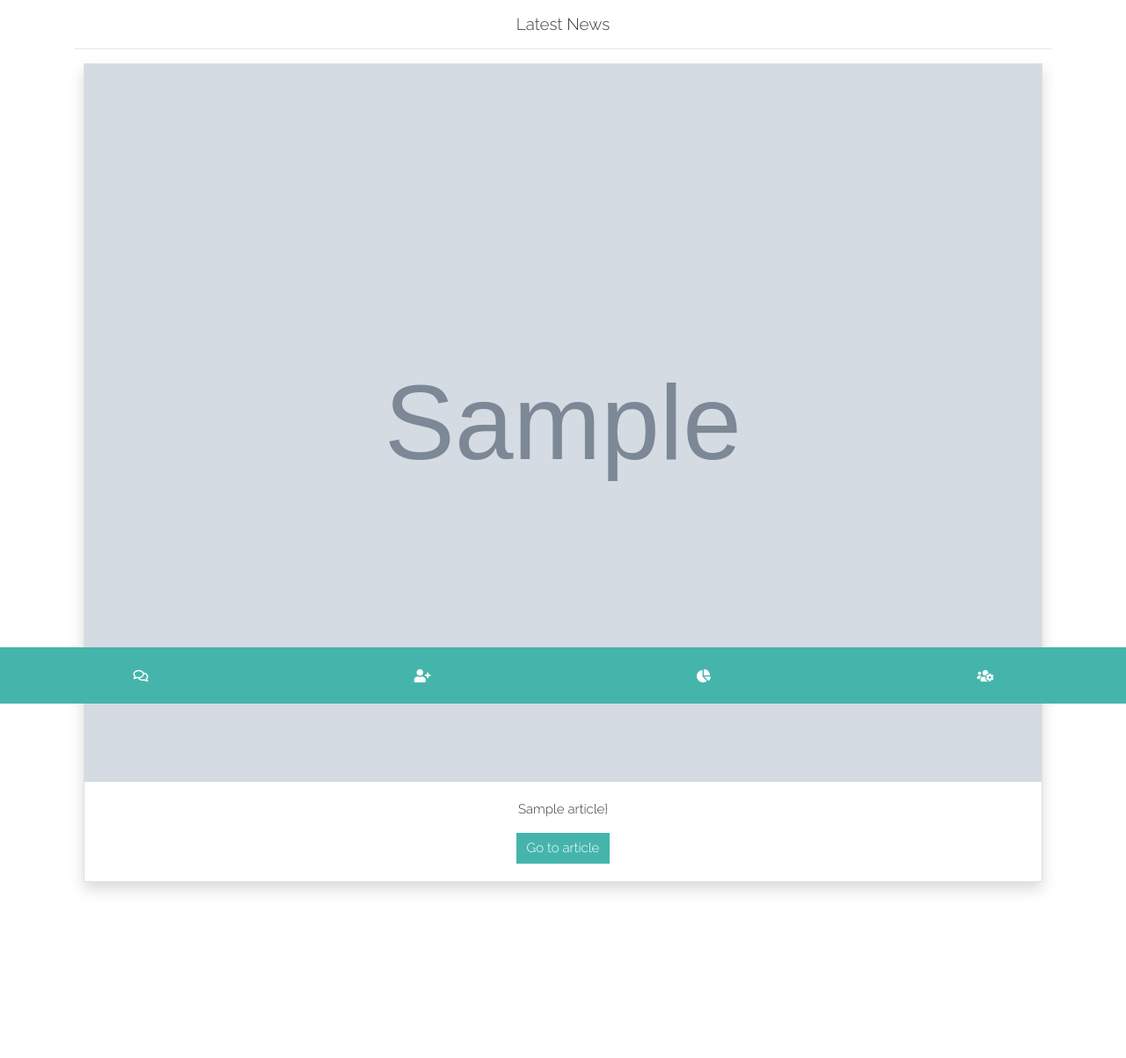
After one commit to davidosongschool/SocialEyes, a Flask app: page /get_news in a window 1280 px wide. The commit adds this page. Shown: the whole page at 88% size. Run offline with Flask 2, Linux system fonts and the light colour scheme; grey boxes marked "Sample" are stand-in pictures; a database or web service that is not in the repository returns one stand-in record (values such as "Sample title"); data that the repository does not hold is empty; some libraries are stand-ins or nearby versions.

Commit message:
news API added and styled

```diff
--- a/app.py
+++ b/app.py
@@ -5,6 +5,7 @@ from flask_pymongo import PyMongo
 from bson.objectid import ObjectId
 from flask import Flask, render_template, redirect, request, url_for, session
 from os import path
+import requests
 if path.exists("env.py"):
     import env
 
@@ -152,6 +153,17 @@ def about_me():
     return redirect(url_for('dashboard'))
 
 
+@ app.route('/get_news')
+def get_news():
+    url = ('http://newsapi.org/v2/top-headlines?'
+           'country=ie&'
+           'apiKey=a486387335cd46e0a3c0cb8614fdc4ef')
+
+    response = requests.get(url)
+
+    return render_template('news.html', response=response.json())
+
+
 if __name__ == '__main__':
     app.secret_key = 'Clodyoneill1'  # Needs to be an environment var
     app.run(host=os.environ.get('IP'),
--- a/static/css/style.css
+++ b/static/css/style.css
@@ -11,7 +11,8 @@ Key:
 3. Posts
 3.1 Write a post
 3.2 View Posts
-4. Footer Menu
+4. News
+5. Footer Menu
 
 ------------------------------------ */
 
@@ -190,9 +191,23 @@ background-color: aliceblue;
     font-size: 12px;
 }
 
+/* 4. ----------------- News */
+.news-container {
+    margin-bottom: 200px;
+}
+
+.news-card{
+    margin: 10px;
+}
+
+.news-button {
+    color: white !important;
+    border: none !important;
+    background-color: #45B5AC !important;
+}
 
 
-/* 4. Footer Menu ---------------- */
+/* 5. Footer Menu ---------------- */
 
 .footer-menu {
     height: 8vh;
--- a/templates/nav.html
+++ b/templates/nav.html
@@ -24,7 +24,7 @@
         <a href="{{url_for('find') }}"><i class="fas fa-user-plus complete-center"></i></a>
     </div>
     <div class="col-3 footer-button-container footer-chart">
-      <i class="fas fa-chart-pie footer-chart complete-center"></i>
+      <a href="{{url_for('get_news') }}"> <i class="fas fa-chart-pie footer-chart complete-center"></i>
     </div>
     <div class="col-3 footer-button-container footer-myprofile">
       <a href="{{url_for('settings')}}"><i class="fas fa-users-cog footer-myprofile complete-center"></i></a>
--- /dev/null
+++ b/templates/news.html
@@ -0,0 +1,20 @@
+{% extends 'nav.html' %}
+
+{% block content %}
+<div class="container text-center news-container">
+<h5 class="mt-3">Latest News</h5>
+<hr/>
+{% for n in response.articles%}
+<div class="card news-card shadow">
+  <img src="{{n.urlToImage}}" class="card-img-top" alt="...">
+  <div class="card-body">
+    <p class="card-text">{{n.title}}}</p>
+    <a href="{{n.url}}" target="_blank" class="btn btn-primary news-button">Go to article</a>
+  </div>
+</div>
+{% endfor %}
+</div>
+
+
+
+{% endblock %}
```
Also changed, not shown: templates/landing.html (+7 -7 lines).
